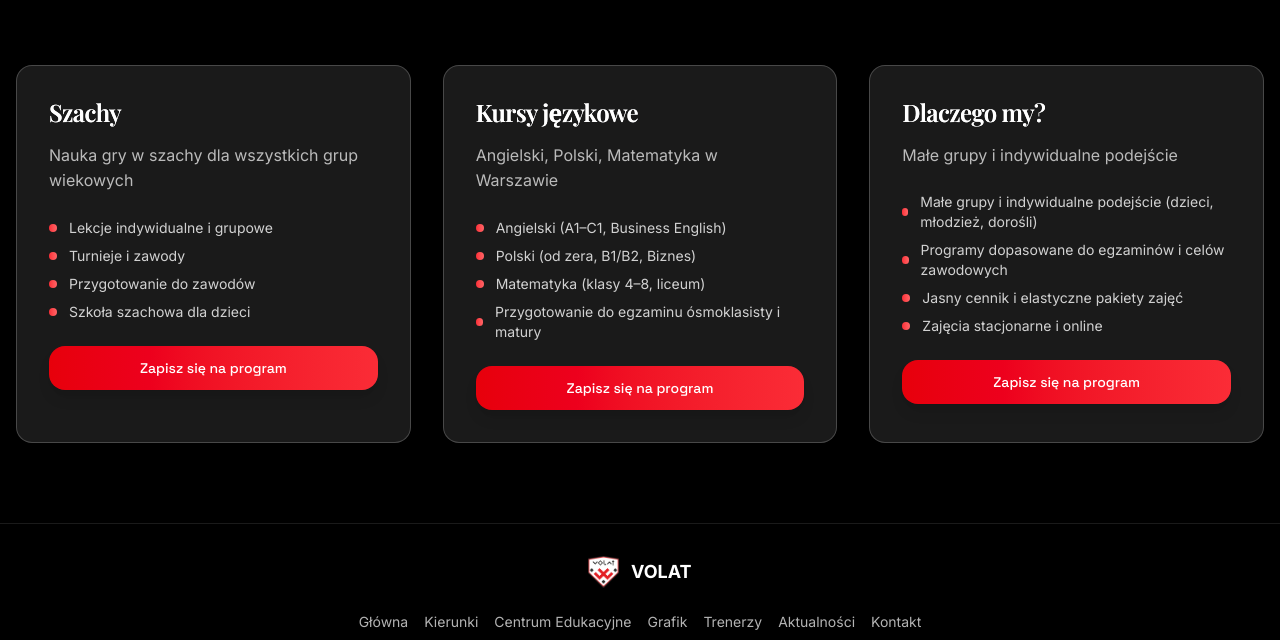
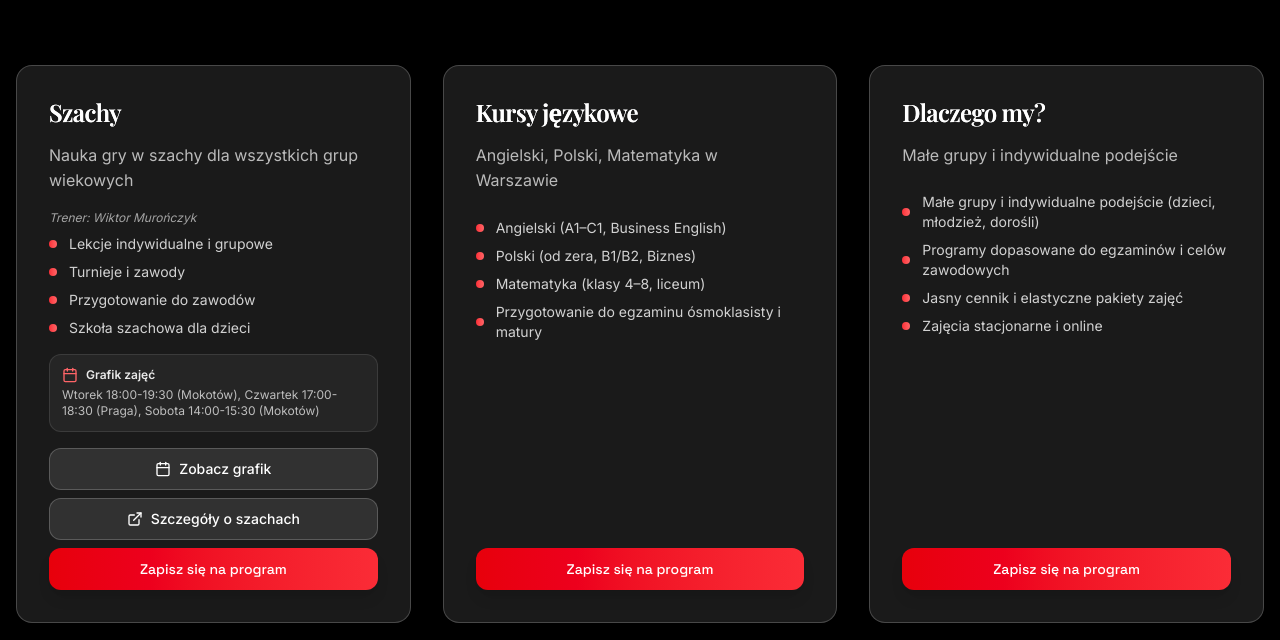
Before and after one commit to egogabl/fight-club-website, a Next.js app: page /educational-center in a window 1280 px wide. Shown: the part 287-927 px from the top of the page. Built offline with nearby package versions, Linux system fonts and the light colour scheme; no server answers.

Commit message:
Improve Educational Center page: align buttons, add chess schedule info and links

```diff
--- a/app/educational-center/page.tsx
+++ b/app/educational-center/page.tsx
@@ -2,6 +2,8 @@
 
 import { lazy, Suspense } from "react"
 import { useLanguage } from "@/components/language-provider"
+import Link from "next/link"
+import { Calendar, ExternalLink } from "lucide-react"
 
 const Footer = lazy(() => import("@/components/footer"))
 
@@ -26,7 +28,12 @@ const translations = {
           "Turnieje i zawody",
           "Przygotowanie do zawodów",
           "Szkoła szachowa dla dzieci"
-        ]
+        ],
+        schedule: "Grafik zajęć",
+        scheduleInfo: "Wtorek 18:00-19:30 (Mokotów), Czwartek 17:00-18:30 (Praga), Sobota 14:00-15:30 (Mokotów)",
+        viewSchedule: "Zobacz grafik",
+        viewDetails: "Szczegóły o szachach",
+        trainer: "Trener: Wiktor Murończyk"
       },
       language: {
         title: "Kursy językowe",
@@ -71,7 +78,12 @@ const translations = {
           "Турніри та змагання",
           "Підготовка до змагань",
           "Шахова школа для дітей"
-        ]
+        ],
+        schedule: "Розклад занять",
+        scheduleInfo: "Вівторок 18:00-19:30 (Мокотув), Четвер 17:00-18:30 (Прага), Субота 14:00-15:30 (Мокотув)",
+        viewSchedule: "Переглянути розклад",
+        viewDetails: "Деталі про шахи",
+        trainer: "Тренер: Wiktor Murończyk"
       },
       language: {
         title: "Мовні курси",
@@ -116,7 +128,12 @@ const translations = {
           "Tournaments and competitions",
           "Competition preparation",
           "Chess school for children"
-        ]
+        ],
+        schedule: "Class schedule",
+        scheduleInfo: "Tuesday 18:00-19:30 (Mokotów), Thursday 17:00-18:30 (Praga), Saturday 14:00-15:30 (Mokotów)",
+        viewSchedule: "View schedule",
+        viewDetails: "Chess details",
+        trainer: "Coach: Wiktor Murończyk"
       },
       language: {
         title: "Language courses",
@@ -161,7 +178,12 @@ const translations = {
           "Турніры і спаборніцтвы",
           "Падрыхтоўка да спаборніцтваў",
           "Шахматная школа для дзяцей"
-        ]
+        ],
+        schedule: "Расклад заняткаў",
+        scheduleInfo: "Аўторак 18:00-19:30 (Макотув), Чацвер 17:00-18:30 (Прага), Субота 14:00-15:30 (Макотув)",
+        viewSchedule: "Паглядзець расклад",
+        viewDetails: "Дэталі пра шахматы",
+        trainer: "Трэнер: Wiktor Murończyk"
       },
       language: {
         title: "Моўныя курсы",
@@ -207,13 +229,58 @@ export default function EducationalCenterPage() {
           </div>
 
           <div className="grid grid-cols-1 md:grid-cols-2 lg:grid-cols-3 gap-8">
-            <div className="bg-white/10 backdrop-blur-lg border border-white/20 rounded-xl p-8 hover:border-red-500/50 transition-all duration-300">
+            <div className="bg-white/10 backdrop-blur-lg border border-white/20 rounded-xl p-8 hover:border-red-500/50 transition-all duration-300 flex flex-col">
               <h3 className="text-2xl font-display font-bold text-white mb-4 bg-gradient-to-r from-white to-gray-200 bg-clip-text text-transparent">{t.sections.chess.title}</h3>
-              <p className="text-white/70 mb-6 font-primary">{t.sections.chess.description}</p>
-              <ul className="space-y-2 mb-6">
+              <p className="text-white/70 mb-4 font-primary">{t.sections.chess.description}</p>
+              <p className="text-white/60 text-xs mb-2 font-primary italic">{t.sections.chess.trainer}</p>
+              <ul className="space-y-2 mb-4 flex-grow">
                 {t.sections.chess.features.map((feature: string, index: number) => (
                   <li key={index} className="text-white/80 text-sm flex items-center font-primary">
-                    <span className="w-2 h-2 bg-gradient-to-r from-red-500 to-red-400 rounded-full mr-3"></span>
+                    <span className="w-2 h-2 bg-gradient-to-r from-red-500 to-red-400 rounded-full mr-3 flex-shrink-0"></span>
+                    {feature}
+                  </li>
+                ))}
+              </ul>
+              <div className="mb-4 p-3 bg-white/5 rounded-lg border border-white/10">
+                <div className="flex items-center gap-2 mb-1">
+                  <Calendar className="w-4 h-4 text-red-400" />
+                  <span className="text-white/90 text-xs font-semibold">{t.sections.chess.schedule}</span>
+                </div>
+                <p className="text-white/70 text-xs font-primary">{t.sections.chess.scheduleInfo}</p>
+              </div>
+              <div className="space-y-2">
+                <Link
+                  href="/schedule?sport=szachy"
+                  className="w-full px-4 py-2.5 bg-white/10 hover:bg-white/20 border border-white/20 hover:border-red-500/50 text-white text-sm font-medium rounded-lg transition-all duration-200 flex items-center justify-center gap-2"
+                >
+                  <Calendar className="w-4 h-4" />
+                  {t.sections.chess.viewSchedule}
+                </Link>
+                <Link
+                  href="/disciplines/chess"
+                  className="w-full px-4 py-2.5 bg-white/10 hover:bg-white/20 border border-white/20 hover:border-red-500/50 text-white text-sm font-medium rounded-lg transition-all duration-200 flex items-center justify-center gap-2"
+                >
+                  <ExternalLink className="w-4 h-4" />
+                  {t.sections.chess.viewDetails}
+                </Link>
+                <a
+                  href="https://docs.google.com/forms/d/1LhF3J7PteAcxbpV8jA2c8SA6aBDkPmN8yBp_j5UQTPU/viewform"
+                  target="_blank"
+                  rel="noopener noreferrer"
+                  className="w-full px-4 py-2.5 bg-gradient-to-r from-red-600 to-red-500 hover:from-red-500 hover:to-red-400 text-white text-sm font-accent font-medium rounded-lg shadow-lg transition-all duration-200 flex items-center justify-center gap-2 h-[42px]"
+                >
+                  {t.bookNow}
+                </a>
+              </div>
+            </div>
+
+            <div className="bg-white/10 backdrop-blur-lg border border-white/20 rounded-xl p-8 hover:border-red-500/50 transition-all duration-300 flex flex-col">
+              <h3 className="text-2xl font-display font-bold text-white mb-4 bg-gradient-to-r from-white to-gray-200 bg-clip-text text-transparent">{t.sections.language.title}</h3>
+              <p className="text-white/70 mb-6 font-primary">{t.sections.language.description}</p>
+              <ul className="space-y-2 mb-6 flex-grow">
+                {t.sections.language.features.map((feature: string, index: number) => (
+                  <li key={index} className="text-white/80 text-sm flex items-center font-primary">
+                    <span className="w-2 h-2 bg-gradient-to-r from-red-500 to-red-400 rounded-full mr-3 flex-shrink-0"></span>
                     {feature}
                   </li>
                 ))}
@@ -222,19 +289,19 @@ export default function EducationalCenterPage() {
                 href="https://docs.google.com/forms/d/1LhF3J7PteAcxbpV8jA2c8SA6aBDkPmN8yBp_j5UQTPU/viewform"
                 target="_blank"
                 rel="noopener noreferrer"
-                className="w-full px-6 py-3 bg-gradient-to-r from-red-600 to-red-500 text-white text-sm font-accent font-medium rounded-xl shadow-lg block text-center"
+                className="w-full px-4 py-2.5 bg-gradient-to-r from-red-600 to-red-500 hover:from-red-500 hover:to-red-400 text-white text-sm font-accent font-medium rounded-lg shadow-lg transition-all duration-200 flex items-center justify-center gap-2 h-[42px]"
               >
                 {t.bookNow}
               </a>
             </div>
 
-            <div className="bg-white/10 backdrop-blur-lg border border-white/20 rounded-xl p-8 hover:border-red-500/50 transition-all duration-300">
-              <h3 className="text-2xl font-display font-bold text-white mb-4 bg-gradient-to-r from-white to-gray-200 bg-clip-text text-transparent">{t.sections.language.title}</h3>
-              <p className="text-white/70 mb-6 font-primary">{t.sections.language.description}</p>
-              <ul className="space-y-2 mb-6">
-                {t.sections.language.features.map((feature: string, index: number) => (
+            <div className="bg-white/10 backdrop-blur-lg border border-white/20 rounded-xl p-8 hover:border-red-500/50 transition-all duration-300 flex flex-col">
+              <h3 className="text-2xl font-display font-bold text-white mb-4 bg-gradient-to-r from-white to-gray-200 bg-clip-text text-transparent">{t.sections.educational.title}</h3>
+              <p className="text-white/70 mb-6 font-primary">{t.sections.educational.description}</p>
+              <ul className="space-y-2 mb-6 flex-grow">
+                {t.sections.educational.features.map((feature: string, index: number) => (
                   <li key={index} className="text-white/80 text-sm flex items-center font-primary">
-                    <span className="w-2 h-2 bg-gradient-to-r from-red-500 to-red-400 rounded-full mr-3"></span>
+                    <span className="w-2 h-2 bg-gradient-to-r from-red-500 to-red-400 rounded-full mr-3 flex-shrink-0"></span>
                     {feature}
                   </li>
                 ))}
@@ -243,28 +310,7 @@ export default function EducationalCenterPage() {
                 href="https://docs.google.com/forms/d/1LhF3J7PteAcxbpV8jA2c8SA6aBDkPmN8yBp_j5UQTPU/viewform"
                 target="_blank"
                 rel="noopener noreferrer"
-                className="w-full px-6 py-3 bg-gradient-to-r from-red-600 to-red-500 text-white text-sm font-accent font-medium rounded-xl shadow-lg block text-center"
-              >
-                {t.bookNow}
-              </a>
-            </div>
-
-            <div className="bg-white/10 backdrop-blur-lg border border-white/20 rounded-xl p-8 hover:border-red-500/50 transition-all duration-300">
-              <h3 className="text-2xl font-display font-bold text-white mb-4 bg-gradient-to-r from-white to-gray-200 bg-clip-text text-transparent">{t.sections.educational.title}</h3>
-              <p className="text-white/70 mb-6 font-primary">{t.sections.educational.description}</p>
-              <ul className="space-y-2 mb-6">
-                {t.sections.educational.features.map((feature: string, index: number) => (
-                  <li key={index} className="text-white/80 text-sm flex items-center font-primary">
-                    <span className="w-2 h-2 bg-gradient-to-r from-red-500 to-red-400 rounded-full mr-3"></span>
-                    {feature}
-                  </li>
-                ))}
-              </ul>
-              <a
-                href="https://docs.google.com/forms/d/1LhF3J7PteAcxbpV8jA2c8SA6aBDkPmN8yBp_j5UQTPU/viewform"
-                target="_blank"
-                rel="noopener noreferrer"
-                className="w-full px-6 py-3 bg-gradient-to-r from-red-600 to-red-500 text-white text-sm font-accent font-medium rounded-xl shadow-lg block text-center"
+                className="w-full px-4 py-2.5 bg-gradient-to-r from-red-600 to-red-500 hover:from-red-500 hover:to-red-400 text-white text-sm font-accent font-medium rounded-lg shadow-lg transition-all duration-200 flex items-center justify-center gap-2 h-[42px]"
               >
                 {t.bookNow}
               </a>
```
